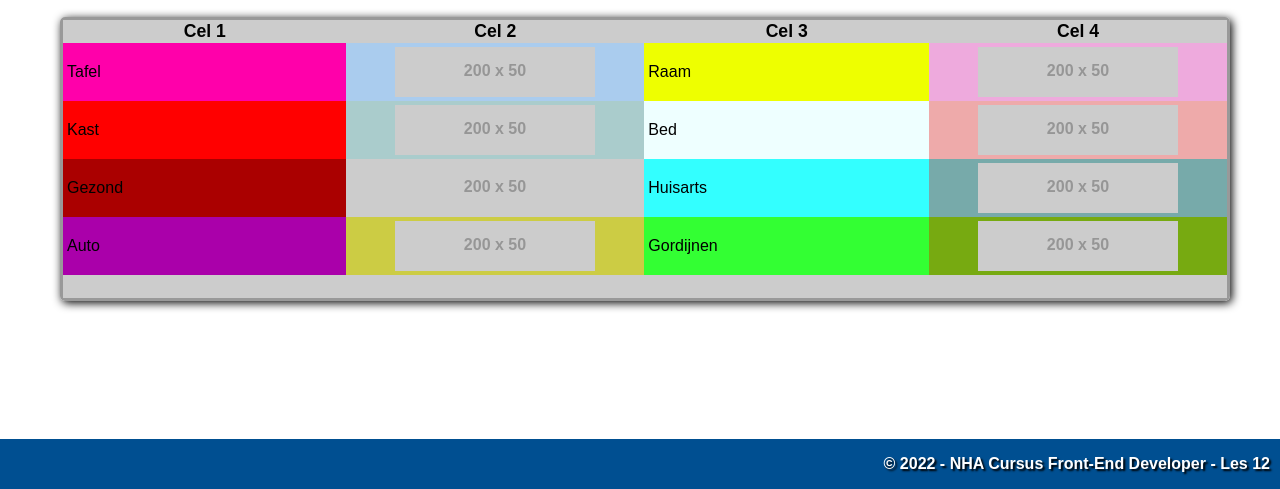
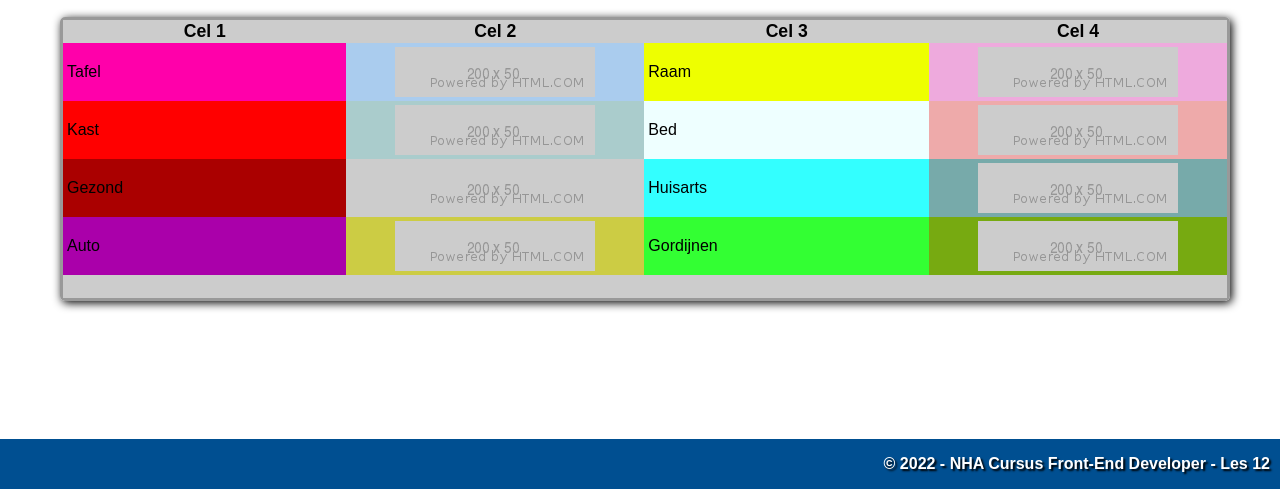
Before and after one commit to Alexxie-79/les-12-nha, a plain HTML site: page index.html in a window 1280 px wide. Shown: the part 311-800 px from the top of the page. Drawn offline with Linux system fonts and the light colour scheme; placeholder pictures from the web are drawn by us.

Commit message:
Angepaste versie met lokale images

```diff
--- a/index.html
+++ b/index.html
@@ -42,27 +42,27 @@
 		<tbody>
 			<tr class="table-row">
 				<td id="cel-1-1">Tafel</td>
-				<td id="cel-1-2"><img src="https://via.placeholder.com/200x50" alt="Placeholder 200x50" title="Placeholder 200x50"/></td>
+				<td id="cel-1-2"><img src="./images/200x50.png" alt="Placeholder 200x50" title="Placeholder 200x50"/></td>
 				<td id="cel-1-3">Raam</td>
-				<td id="cel-1-4"><img src="https://via.placeholder.com/200x50" alt="Placeholder 200x50" title="Placeholder 200x50"/></td>
+				<td id="cel-1-4"><img src="./images/200x50.png" alt="Placeholder 200x50" title="Placeholder 200x50"/></td>
 			</tr>
 			<tr class="table-row">
 				<td id="cel-2-1">Kast</td>
-				<td id="cel-2-2"><img src="https://via.placeholder.com/200x50" alt="Placeholder 200x50" title="Placeholder 200x50"/></td>
+				<td id="cel-2-2"><img src="./images/200x50.png" alt="Placeholder 200x50" title="Placeholder 200x50"/></td>
 				<td id="cel-2-3">Bed</td>
-				<td id="cel-2-4"><img src="https://via.placeholder.com/200x50" alt="Placeholder 200x50" title="Placeholder 200x50"/></td>
+				<td id="cel-2-4"><img src="./images/200x50.png" alt="Placeholder 200x50" title="Placeholder 200x50"/></td>
 			</tr>
 			<tr class="table-row">
 				<td id="cel-3-1">Gezond</td>
-				<td id="cel-3-2"><img src="https://via.placeholder.com/200x50" alt="Placeholder 200x50" title="Placeholder 200x50"/></td>
+				<td id="cel-3-2"><img src="./images/200x50.png" alt="Placeholder 200x50" title="Placeholder 200x50"/></td>
 				<td id="cel-3-3">Huisarts</td>
-				<td id="cel-3-4"><img src="https://via.placeholder.com/200x50" alt="Placeholder 200x50" title="Placeholder 200x50"/></td>
+				<td id="cel-3-4"><img src="./images/200x50.png" alt="Placeholder 200x50" title="Placeholder 200x50"/></td>
 			</tr>
 			<tr class="table-row">
 				<td id="cel-4-1">Auto</td>
-				<td id="cel-4-2"><img src="https://via.placeholder.com/200x50" alt="Placeholder 200x50" title="Placeholder 200x50"/></td>
+				<td id="cel-4-2"><img src="./images/200x50.png" alt="Placeholder 200x50" title="Placeholder 200x50"/></td>
 				<td id="cel-4-3">Gordijnen</td>
-				<td id="cel-4-4"><img src="https://via.placeholder.com/200x50" alt="Placeholder 200x50" title="Placeholder 200x50"/></td>
+				<td id="cel-4-4"><img src="./images/200x50.png" alt="Placeholder 200x50" title="Placeholder 200x50"/></td>
 			</tr>
 		</tbody>
 		<tfoot>
```
Also changed, not shown: images/200x50.png (added).
